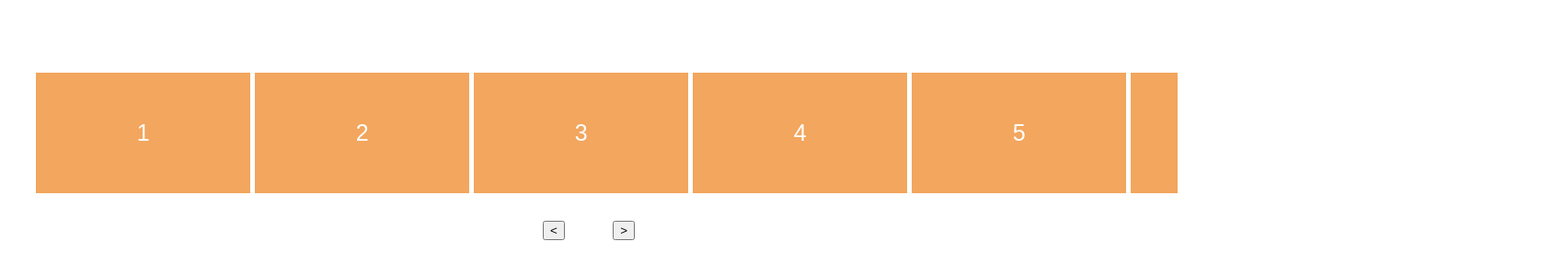
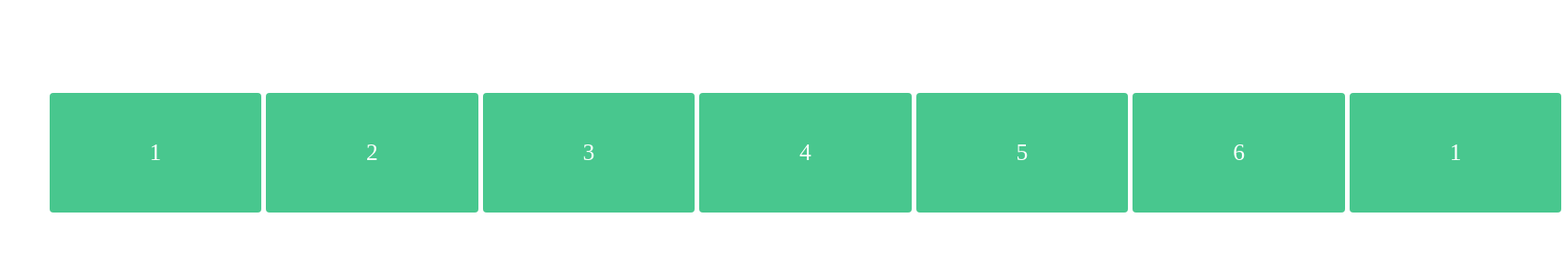
Before and after one commit to WonWoo-Shin/my-carousel, a React (Vite) app: page / in a window 1280 px wide. Shown: the part 234-534 px from the top of the page at 92% size, 1700 px wide, since content can reach past the window. Built offline with nearby package versions, Linux system fonts and the light colour scheme.

Commit message:
개수 조정

```diff
--- a/src/App.tsx
+++ b/src/App.tsx
@@ -1,115 +1,19 @@
-import { useState } from "react";
-import {
-  Buttons,
-  Carousel,
-  Container,
-  Item,
-  ItemContainer,
-  ItemParent,
-  Wrapper,
-} from "./styles/style";
-import { useMediaQuery } from "react-responsive";
-import { sliceArray } from "./sliceArray";
+import styled from "styled-components";
+import { ListCarousel } from "./components/ListCarousel";
 
-const itemLength = 21;
-const items = Array.from({ length: itemLength }, (_, index) => index + 1);
-
-// 단위 : em
-const padding = 3.125;
-const gap = 0.375;
-const itemWidth = 18.625;
-const oneBlock = itemWidth + gap;
+const Container = styled.div`
+  display: flex;
+  justify-content: center;
+  align-items: center;
+  height: 100vh;
+`;
 
 export const App = () => {
-  const [cloneItems, setCloneItems] = useState(items.slice(0, 13));
-
-  const [carouselLocation, setCarouselLocation] = useState(0);
-  const [translate, setTranslate] = useState(0);
-  const [isTransition, setIsTransition] = useState(false);
-
-  const [isCarouselActive, setIsCarouselActive] = useState(false);
-
-  const isMediumScreen = useMediaQuery({ query: "(max-width: 1416px)" });
-  const isSmallScreen = useMediaQuery({ query: "(max-width: 1040px)" });
-  const showItem = isSmallScreen ? 4 : isMediumScreen ? 5 : 6;
-
-  const handleCarousel = (direction: "left" | "right") => {
-    if (isTransition) return;
-
-    if (direction === "left" && !isCarouselActive) return;
-
-    setIsTransition(true);
-    setIsCarouselActive(true);
-
-    const totalScrollableDistance = oneBlock * (itemLength - showItem);
-    const maxScollableDistance = oneBlock * showItem;
-
-    // 거리 계산
-    const remainDistance =
-      direction === "right"
-        ? totalScrollableDistance - carouselLocation
-        : -carouselLocation;
-    const distance =
-      direction === "right"
-        ? Math.min(remainDistance, maxScollableDistance)
-        : Math.max(remainDistance, -maxScollableDistance);
-
-    // 스크롤 끝에서 연속 스크롤 적용
-    const isAtEnd =
-      direction === "right"
-        ? carouselLocation === totalScrollableDistance
-        : carouselLocation === 0;
-    if (isAtEnd) {
-      if (direction === "right") {
-        setCarouselLocation(0);
-        setTranslate((prev) => prev + maxScollableDistance);
-      } else {
-        setCarouselLocation(totalScrollableDistance);
-        setTranslate((prev) => prev - maxScollableDistance);
-      }
-      return;
-    }
-
-    setCarouselLocation((prev) => prev + distance);
-    setTranslate((prev) => prev + distance);
-  };
-
-  const transitionEnd = () => {
-    setIsTransition(false);
-    setCloneItems(() => {
-      const copyItems = [...items];
-      const startIndex = carouselLocation / oneBlock - showItem - 1;
-      const endIndex = startIndex + showItem * 3 + 2;
-      return sliceArray(copyItems, startIndex, endIndex);
-    });
-    setTranslate(oneBlock * showItem + oneBlock);
-  };
+  const data = Array.from({ length: 6 }, (_, index) => index + 1);
 
   return (
-    <Wrapper>
-      <Container $padding={padding}>
-        <Carousel
-          $gap={gap}
-          $padding={padding}
-          $translate={translate}
-          onTransitionEnd={transitionEnd}
-          className={isTransition ? "" : "no-transition"}
-        >
-          {cloneItems.map((item, index) => (
-            <ItemContainer key={index} $width={itemWidth}>
-              <ItemParent>
-                <Item>{item}</Item>
-              </ItemParent>
-            </ItemContainer>
-          ))}
-        </Carousel>
-      </Container>
-      <Buttons>
-        <button onClick={() => handleCarousel("left")}>{"<"}</button>
-        <button onClick={() => handleCarousel("right")}>{">"}</button>
-      </Buttons>
-    </Wrapper>
+    <Container>
+      <ListCarousel data={data} />
+    </Container>
   );
 };
-
-export default App;
--- /dev/null
+++ b/src/components/CarouselButton.tsx
@@ -0,0 +1,41 @@
+import { Button, ButtonContainer } from "../styles/style";
+
+type TDirection = "left" | "right";
+
+interface ICarouselBtnProps {
+  direction: TDirection;
+  handleCarousel: (direction: TDirection) => void;
+  isMouseOver: boolean;
+}
+
+const leftPath =
+  "M16.876 2.363a1.239 1.239 0 0 0-1.752 0l-8.761 8.76a1.239 1.239 0 0 0 0 1.753l8.76 8.761a1.239 1.239 0 1 0 1.753-1.752L8.991 12l7.885-7.885a1.239 1.239 0 0 0 0-1.752Z";
+const rightPath =
+  "M6.363 21.637a1.239 1.239 0 0 0 1.752 0l8.761-8.76a1.239 1.239 0 0 0 0-1.753l-8.76-8.761a1.239 1.239 0 1 0-1.753 1.752L14.248 12l-7.885 7.885a1.239 1.239 0 0 0 0 1.752Z";
+
+export const CarouselButton = ({
+  direction,
+  handleCarousel,
+  isMouseOver,
+}: ICarouselBtnProps) => {
+  return (
+    <ButtonContainer className={direction === "left" ? "left" : "right"}>
+      <Button onClick={() => handleCarousel(direction)}>
+        {isMouseOver && (
+          <svg
+            width="24"
+            height="24"
+            viewBox="0 0 24 24"
+            fill="none"
+            xmlns="http://www.w3.org/2000/svg"
+          >
+            <path
+              d={direction === "left" ? leftPath : rightPath}
+              fill="currentColor"
+            ></path>
+          </svg>
+        )}
+      </Button>
+    </ButtonContainer>
+  );
+};
--- /dev/null
+++ b/src/components/ListCarousel.tsx
@@ -0,0 +1,149 @@
+import { useEffect, useState } from "react";
+import { sliceArray } from "../sliceArray";
+import {
+  Carousel,
+  Container,
+  Item,
+  ItemContainer,
+  ItemParent,
+} from "../styles/style";
+import { CarouselButton } from "./CarouselButton";
+import { useMediaQuery } from "react-responsive";
+
+export const ListCarousel = ({ data }: { data: any[] }) => {
+  const [isMouseOver, setIsMouseOver] = useState(false);
+
+  const [carouselLocation, setCarouselLocation] = useState(0);
+  const [translate, setTranslate] = useState(0);
+  const [isTransition, setIsTransition] = useState(false);
+  const [isCarouselActive, setIsCarouselActive] = useState(false);
+
+  const isMediumScreen = useMediaQuery({ query: "(max-width: 1400px)" });
+  const isSmallScreen = useMediaQuery({ query: "(max-width: 1100px)" });
+  // showItem = 넘어가는 스크롤 개수 / 화면에 표시하는 개수
+  const showItem = isSmallScreen ? 4 : isMediumScreen ? 5 : 6;
+  const itemCount = data.length;
+
+  const [cloneItems, setCloneItems] = useState<any[]>([]);
+
+  //아이템 개수가 화면에 표시하는 개수보다 많은 경우
+  const [isScreenOver, setIsScreenOver] = useState(itemCount > showItem);
+
+  const itemWidth = 100 / showItem;
+
+  const adjustItem = () => {
+    setCloneItems(() => {
+      const newArr = [...data];
+      const startIndex = carouselLocation - showItem - 1;
+      const endIndex = carouselLocation + showItem * 2 + 1;
+      return sliceArray(newArr, startIndex, endIndex);
+    });
+    setTranslate((showItem + 1) * itemWidth);
+  };
+
+  const handleCarousel = (direction: "left" | "right") => {
+    if (isTransition) return;
+
+    if (direction === "left" && !isCarouselActive) return;
+
+    setIsTransition(true);
+
+    // 한번에 이동하는 translate 값
+    const distanceToScroll = showItem * itemWidth;
+
+    // 남은 거리 계산
+    const remainLocatoin =
+      direction === "right"
+        ? data.length - carouselLocation - showItem
+        : -carouselLocation;
+
+    // 실제 이동 거리 계산
+    const distance =
+      direction === "right"
+        ? Math.min(remainLocatoin, showItem)
+        : Math.max(remainLocatoin, -showItem);
+
+    // 스크롤 끝에서 무한 스크롤 적용
+    if (remainLocatoin === 0) {
+      if (direction === "right") {
+        setCarouselLocation(0);
+        setTranslate((prev) => prev + distanceToScroll);
+      } else {
+        setCarouselLocation(data.length - showItem);
+        setTranslate((prev) => prev - distanceToScroll);
+      }
+      return;
+    }
+
+    setCarouselLocation((prev) => prev + distance);
+    setTranslate((prev) => prev + distance * itemWidth);
+  };
+
+  const transitionEnd = () => {
+    setIsCarouselActive(true);
+    setIsTransition(false);
+    adjustItem();
+  };
+
+  //showItem값이 변경된 경우 처리 내용
+  useEffect(() => {
+    if (showItem >= itemCount) {
+      setCloneItems([...data]);
+      setTranslate(0);
+      setIsCarouselActive(false);
+      setIsScreenOver(false);
+      return;
+    }
+
+    setIsScreenOver(itemCount > showItem);
+
+    if (isCarouselActive) {
+      adjustItem();
+    } else {
+      const renderCount = showItem * 2 + 1;
+      const sliceEndIndex =
+        itemCount > renderCount
+          ? renderCount
+          : itemCount > showItem
+          ? itemCount + 1
+          : itemCount;
+      setCloneItems(sliceArray(data, 0, sliceEndIndex));
+      setTranslate(0);
+    }
+  }, [showItem]);
+
+  return (
+    <Container
+      onMouseEnter={() => setIsMouseOver(true)}
+      onMouseLeave={() => setIsMouseOver(false)}
+    >
+      {isCarouselActive && isScreenOver && (
+        <CarouselButton
+          handleCarousel={handleCarousel}
+          direction={"left"}
+          isMouseOver={isMouseOver}
+        />
+      )}
+      <Carousel
+        $translate={translate}
+        onTransitionEnd={transitionEnd}
+        className={isTransition ? "" : "no-transition"}
+      >
+        {cloneItems.map((item, index) => (
+          <ItemContainer $itemWidth={itemWidth} key={index}>
+            <ItemParent>
+              <Item>{item}</Item>
+            </ItemParent>
+          </ItemContainer>
+        ))}
+      </Carousel>
+      {isScreenOver && (
+        <CarouselButton
+          handleCarousel={handleCarousel}
+          direction={"right"}
+          isMouseOver={isMouseOver}
+        />
+      )}
+    </Container>
+  );
+};
--- a/src/main.tsx
+++ b/src/main.tsx
@@ -1,7 +1,7 @@
 import { StrictMode } from "react";
 import { createRoot } from "react-dom/client";
-import App from "./App.tsx";
 import { GlobalStyle } from "./styles/globalstyle.tsx";
+import { App } from "./App.tsx";
 
 createRoot(document.getElementById("root")!).render(
   // <StrictMode>
--- a/src/styles/globalstyle.tsx
+++ b/src/styles/globalstyle.tsx
@@ -1,6 +1,19 @@
 import { createGlobalStyle } from "styled-components";
 
 export const GlobalStyle = createGlobalStyle`
+	:root{
+		--padding-width : 3em;
+		--carousel-gap : 0.2vw;
+		--carousel-padding : 60px;
+		--arrow-color : rgba(255, 255, 255, 0.6);
+		--border-radius : 4px;
+		--title-height  : 2.8em;
+		--title-margin : 0.5em;
+		@media (max-width : 1500px){
+			--carousel-padding : 4%;
+		}
+	}
+
 	html, body, div, span, applet, object, iframe,
 h1, h2, h3, h4, h5, h6, p, blockquote, pre,
 a, abbr, acronym, address, big, cite, code,
@@ -27,6 +40,7 @@ footer, header, hgroup, menu, nav, section {
 }
 body {
 	line-height: 1;
+	overflow-x: hidden;
 	&::-webkit-scrollbar{
 		width: 16px;
 	}
--- a/src/styles/style.tsx
+++ b/src/styles/style.tsx
@@ -1,56 +1,31 @@
 import styled from "styled-components";
 
-export const Wrapper = styled.div`
+export const Container = styled.div`
   display: flex;
-  flex-direction: column;
-  justify-content: center;
-  align-items: center;
-  gap: 30px;
-  width: 100%;
-  height: 101vh;
-  font-size: 0.82646vw;
-  @media (max-width: 1416px) {
-    font-size: 0.97871vw;
-  }
-  @media (max-width: 1040px) {
-    font-size: 1.20052vw;
-  }
-`;
-
-// 1 vw = 1920px
-//      = 1904px
-// 1em  = 19.2px
-// 100em = 화면 1개
-
-export const Container = styled.div<{ $padding: number }>`
-  display: flex;
-  justify-content: center;
-  align-items: center;
-  overflow: hidden;
   position: relative;
   width: 100%;
-  padding: 0px ${(props) => props.$padding}em;
+  padding: 0 var(--carousel-padding);
+  font-size: 1vw;
 `;
 
 interface ICarouselProps {
-  $gap: number;
-  $padding: number;
   $translate: number;
 }
 
 export const Carousel = styled.ol<ICarouselProps>`
   display: flex;
-  gap: ${(props) => props.$gap}em;
+  flex-wrap: nowrap;
   width: 100%;
   transition: transform 0.75s;
-  transform: translate3d(-${(props) => props.$translate}em, 0, 0);
+  transform: translate3d(-${(props) => props.$translate}%, 0, 0);
   &.no-transition {
     transition: none;
   }
 `;
 
-export const ItemContainer = styled.li<{ $width: number }>`
-  flex: 0 0 ${(props) => props.$width}em;
+export const ItemContainer = styled.li<{ $itemWidth: number }>`
+  flex: 0 0 ${(props) => props.$itemWidth}%;
+  padding: 0 var(--carousel-gap);
 `;
 
 export const ItemParent = styled.div`
@@ -60,22 +35,53 @@ export const ItemParent = styled.div`
 `;
 
 export const Item = styled.div`
+  position: absolute;
   display: flex;
   justify-content: center;
   align-items: center;
-  position: absolute;
   width: 100%;
   height: 100%;
-  background-color: #f2a65e;
-  color: white;
+  border-radius: var(--border-radius);
+  background-color: #48c78e;
+  color: #ffffff;
   font-size: 2em;
-  font-family: sans-serif;
 `;
 
-export const Buttons = styled.div`
-  display: flex;
-  justify-content: space-between;
-  width: 100px;
+export const ButtonContainer = styled.div`
+  position: absolute;
+  width: calc(var(--carousel-padding) - var(--carousel-gap));
+  height: 100%;
+  z-index: 1;
+  &.left {
+    left: 0;
+    border-top-right-radius: var(--border-radius);
+    border-bottom-right-radius: var(--border-radius);
+  }
+  &.right {
+    right: 0;
+    border-top-left-radius: var(--border-radius);
+    border-bottom-left-radius: var(--border-radius);
+  }
 `;
 
-export const Button = styled.div``;
+export const Button = styled.div`
+  display: flex;
+  justify-content: center;
+  align-items: center;
+  width: 100%;
+  height: 100%;
+  border-radius: var(--border-radius);
+  background-color: rgba(0, 0, 0, 0);
+  cursor: pointer;
+  svg {
+    width: 1.7em;
+    height: 1.7em;
+    color: var(--arrow-color);
+  }
+  &:hover {
+    background-color: rgba(0, 0, 0, 0.2);
+    svg {
+      color: #fff;
+    }
+  }
+`;
```
